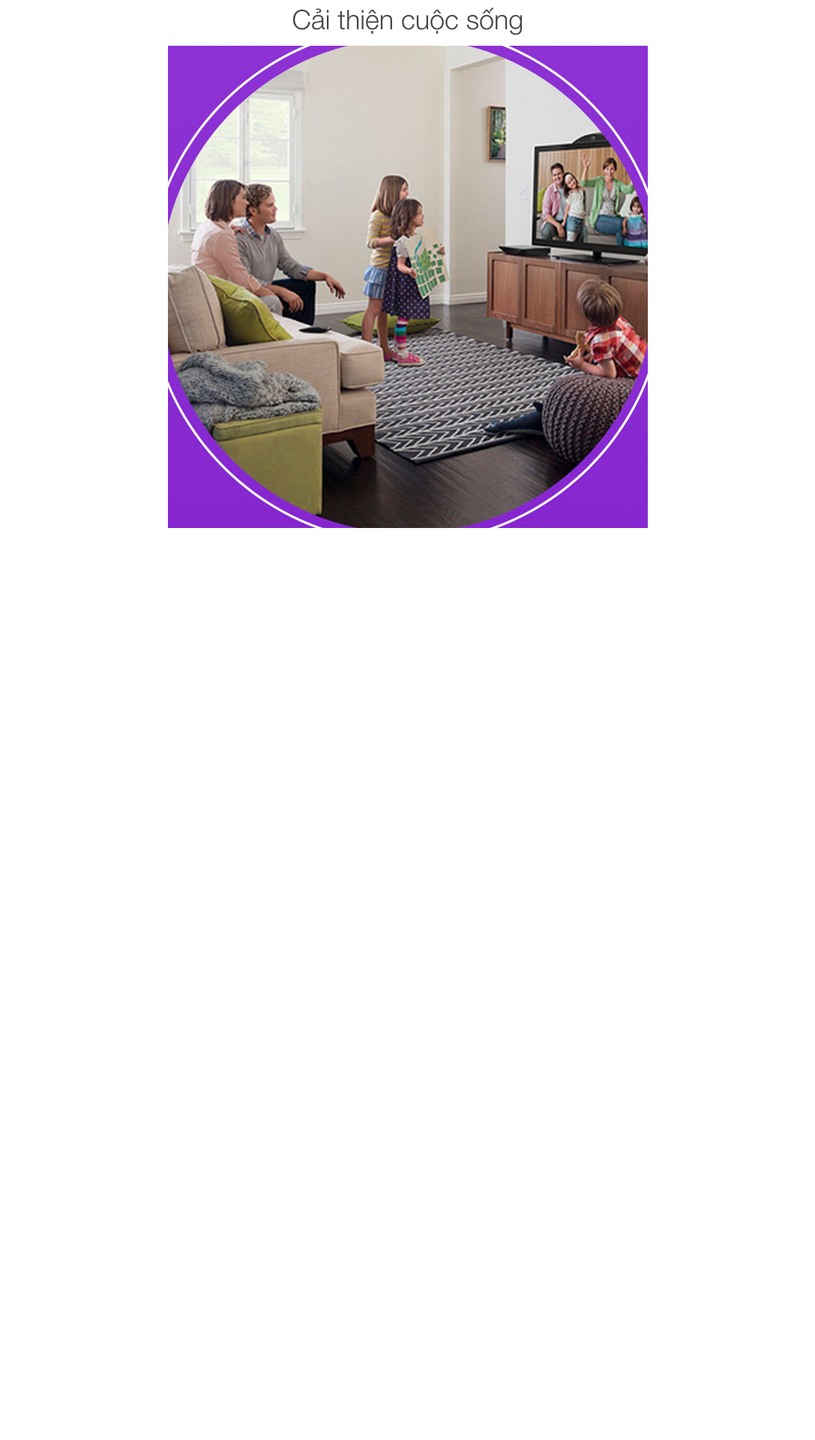
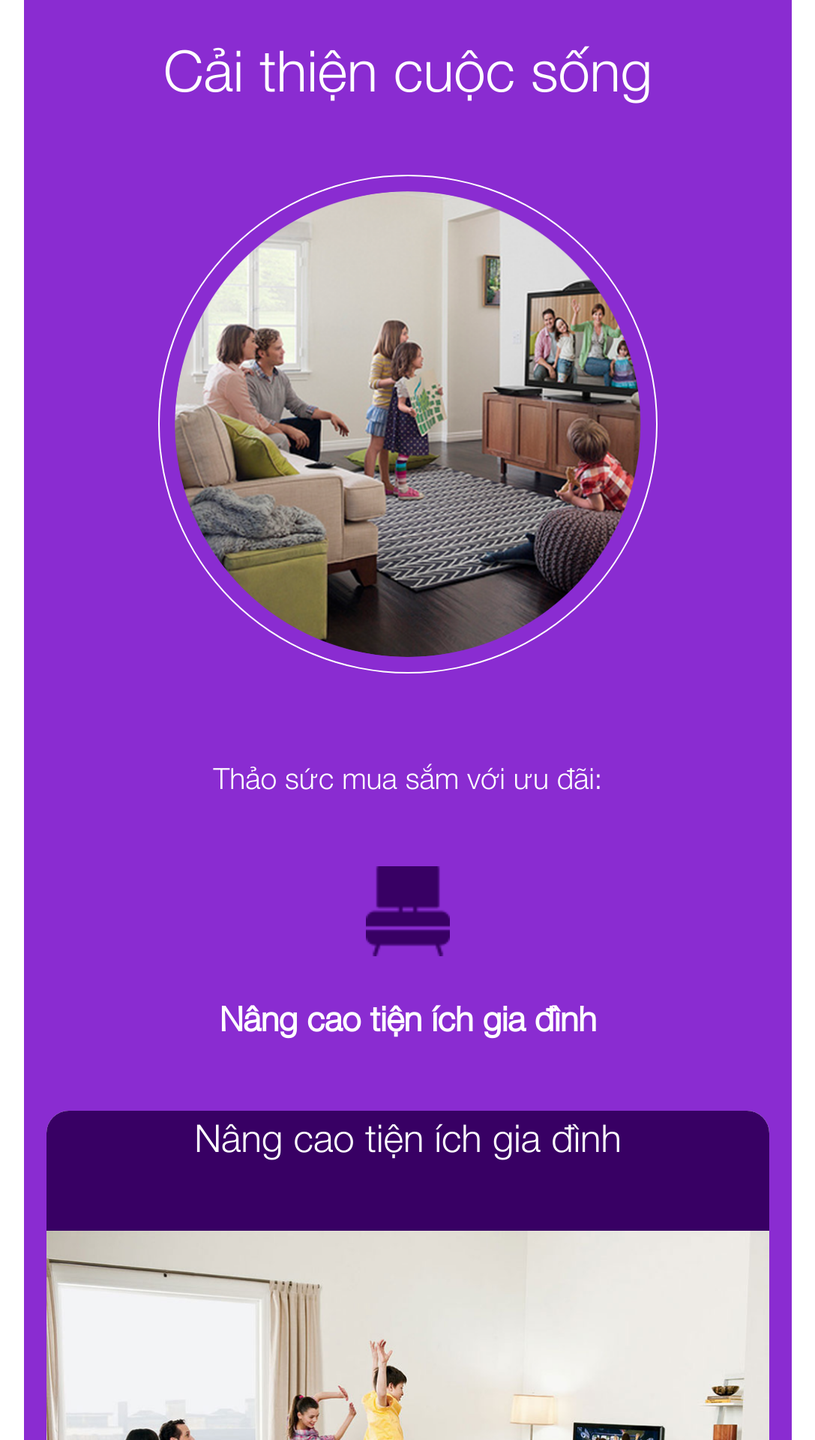
Before and after one commit to VoMenThan/fcv, a PHP site: page /CTCS.php in a window 1280 px wide. Shown: the top 1920 px of the page at 75% size, without its empty margins (96-1183 px from the left). Before the commit the page ends 704 px from the top, so only its background shows below. Run offline with PHP 8.4, Linux system fonts and the light colour scheme; some web fonts are replaced.

Commit message:
code ctcs, add hình. xoá hình cũ

```diff
--- a/CTCS.php
+++ b/CTCS.php
@@ -2,8 +2,30 @@
 
 <div class="wrap-page text-center ctcs-background">
     <!-- ?code page -->
-    <p>Cải thiện cuộc sống</p>
-    <img src="assets/images/img/FCV-detail-CTCS.jpg">
+    <div class="name"><span>Cải thiện cuộc sống</span></div>
+    <div class="image">
+        <img src="assets/images/img/ctcs_box.png" alt="">
+    </div>
+    <div class="head">
+        <p>Thảo sức mua sắm với ưu đãi:</p>
+        <img src="assets/images/img/ctcs_ghe.png" alt="">
+        <h3>Nâng cao tiện ích gia đình</h3>
+
+    </div>
+    <div class="content">
+        <div class="title"><h2>Nâng cao tiện ích gia đình</h2></div>
+        <img src="assets/images/img/ctcs_box2.jpg" alt="">
+        <p>Chương trình <span>Nâng cao tiện nghi gia đình</span> giúp quý khách - đặc biệt khu vực nông thôn trang bị các thiết bị gia đình phù hợp với nhu cầu thiết yếu của gia đình mình như <span>máy lạnh, tủ lạnh, tivi,...</span></p>
+        <p>Từ 650 điểm, quý khách có thể <span>đổi điểm tích luỹ</span> sang phiếu mua hàng của <span>Trung tâm điện máy Nguyễn Ki</span>m để chọn mua các sản phẩm điện máy, điện tử,...</p>
+        <div class="box-img">
+            <img src="assets/images/img/ctcs_loa.jpg" alt="">
+        </div>
+        <div class="btn">
+            <p>Điểm quy đổi</p>
+            <div class="point">650</div>
+        </div>
+    </div>
+    <!-- ?end code page -->
 </div>
 
 
--- /dev/null
+++ b/assets/css/module/_login.scss
@@ -0,0 +1,139 @@
+.login{
+  .content-box{
+    background: url("../images/img/bg_screen.jpg");
+    .img{
+      width: 41%;
+    }
+    .name{
+      text-align: center;
+      font-size: 50px;
+
+    }
+    form{
+      input[type="text"]{
+        height:130px;
+        width: 82%;
+        font-size: 43px;
+        background: #ffffff;
+        border-radius: 15px;
+        border: none;
+
+      }
+      input{
+        margin-top: 30px;
+        padding-left: 50px;
+        text-align: center;
+
+      }
+    }
+  }
+  .foot-box{
+    background: #018ad2;
+  }
+
+
+}
+
+//==============================================================ctcs================
+
+.ctcs-background{
+  background: #8a2cd1;
+  padding-bottom: 100px;
+  color: #ffffff;
+  .name{
+    padding-top: 40px;
+    padding-bottom: 85px;
+    span{
+      font-size: 76px;
+      color: #fff;
+    }
+  }
+  .image{
+    text-align: center;
+    img{
+      width: 65%;
+      border: 2px solid #fff;
+      border-radius: 50% 50%;
+      padding: 20px;
+      box-sizing: border-box;
+    }
+  }
+  .head{
+    padding-bottom: 90px;
+    p{
+      font-size: 39px;
+      padding-top: 100px;
+    }
+    img{
+      padding-top: 80px;
+      width: 11%;
+    }
+    h3{
+      padding-top: 40px;
+      font-size: 45px;
+      font-weight: bold;
+    }
+  }
+  .content{
+    display: block;
+    margin: auto;
+    width: 94.14%;
+    background: #ffffff;
+    border-radius: 30px;
+    .title{
+      height: 160px;
+      background: #380064;
+      border-radius: 30px 30px 0 0;
+      h2{
+        font-size: 51px;
+        margin: auto;
+
+      }
+    }
+    img{
+      width: 100%;
+
+    }
+    p{
+      padding-top: 85px;
+      padding-bottom: 10px;
+      color: #414141;
+      text-align: left;
+      padding-left: 5%;
+      padding-right: 5%;
+      font-size: 36px;
+      span{
+        color: #7100c8;
+      }
+    }
+    .box-img{
+      padding-top: 140px;
+      padding-bottom: 150px;
+      img{
+        width: 75%;
+      }
+    }
+    .btn{
+      min-height: 200px;
+      padding-bottom: 100px;
+      padding-top: 30px;
+      p{
+        color: #252525;
+        text-align: center;
+        font-size: 39px;
+      }
+      .point{
+        border-radius: 80px;
+        color: #fff;
+        font-size: 75px;
+        font-weight: bold;
+        width: 50%;
+        background: #380064;
+        margin: auto;
+        padding: 30px 50px;
+
+      }
+    }
+
+  }
+}
--- a/assets/css/styles.css
+++ b/assets/css/styles.css
@@ -1122,4 +1122,103 @@ strong {
 .itum {
   background: red; }
 
+.login .content-box {
+  background: url("../images/img/bg_screen.jpg"); }
+  .login .content-box .img {
+    width: 41%; }
+  .login .content-box .name {
+    text-align: center;
+    font-size: 50px; }
+  .login .content-box form input[type="text"] {
+    height: 130px;
+    width: 82%;
+    font-size: 43px;
+    background: #ffffff;
+    border-radius: 15px;
+    border: none; }
+  .login .content-box form input {
+    margin-top: 30px;
+    padding-left: 50px;
+    text-align: center; }
+.login .foot-box {
+  background: #018ad2; }
+
+.ctcs-background {
+  background: #8a2cd1;
+  padding-bottom: 100px;
+  color: #ffffff; }
+  .ctcs-background .name {
+    padding-top: 40px;
+    padding-bottom: 85px; }
+    .ctcs-background .name span {
+      font-size: 76px;
+      color: #fff; }
+  .ctcs-background .image {
+    text-align: center; }
+    .ctcs-background .image img {
+      width: 65%;
+      border: 2px solid #fff;
+      border-radius: 50% 50%;
+      padding: 20px;
+      box-sizing: border-box; }
+  .ctcs-background .head {
+    padding-bottom: 90px; }
+    .ctcs-background .head p {
+      font-size: 39px;
+      padding-top: 100px; }
+    .ctcs-background .head img {
+      padding-top: 80px;
+      width: 11%; }
+    .ctcs-background .head h3 {
+      padding-top: 40px;
+      font-size: 45px;
+      font-weight: bold; }
+  .ctcs-background .content {
+    display: block;
+    margin: auto;
+    width: 94.14%;
+    background: #ffffff;
+    border-radius: 30px; }
+    .ctcs-background .content .title {
+      height: 160px;
+      background: #380064;
+      border-radius: 30px 30px 0 0; }
+      .ctcs-background .content .title h2 {
+        font-size: 51px;
+        margin: auto; }
+    .ctcs-background .content img {
+      width: 100%; }
+    .ctcs-background .content p {
+      padding-top: 85px;
+      padding-bottom: 10px;
+      color: #414141;
+      text-align: left;
+      padding-left: 5%;
+      padding-right: 5%;
+      font-size: 36px; }
+      .ctcs-background .content p span {
+        color: #7100c8; }
+    .ctcs-background .content .box-img {
+      padding-top: 140px;
+      padding-bottom: 150px; }
+      .ctcs-background .content .box-img img {
+        width: 75%; }
+    .ctcs-background .content .btn {
+      min-height: 200px;
+      padding-bottom: 100px;
+      padding-top: 30px; }
+      .ctcs-background .content .btn p {
+        color: #252525;
+        text-align: center;
+        font-size: 39px; }
+      .ctcs-background .content .btn .point {
+        border-radius: 80px;
+        color: #fff;
+        font-size: 75px;
+        font-weight: bold;
+        width: 50%;
+        background: #380064;
+        margin: auto;
+        padding: 30px 50px; }
+
 /*# sourceMappingURL=styles.css.map */
--- a/assets/css/styles.scss
+++ b/assets/css/styles.scss
@@ -1,4 +1,5 @@
 @import 'module/variables',
         'module/reset',
         'module/home',
-        'module/styles';
+        'module/styles',
+        'module/login';
```
Also changed, not shown: login.php (+19 -12 lines), assets/images/img/FCV-detail-CTCS.jpg (deleted), assets/images/img/a.png (deleted), assets/images/img/ctcs_box.png (added), assets/images/img/ctcs_box2.jpg (added), assets/images/img/ctcs_ghe.png (added), assets/images/img/ctcs_ghe_gray.png (added), assets/images/img/ctcs_home_mi.png (added), assets/images/img/ctcs_loa.jpg (added), assets/images/img/logo_fcv_white.png (deleted), assets/images/img/logo_nk.jpg (added), 1 other file.
